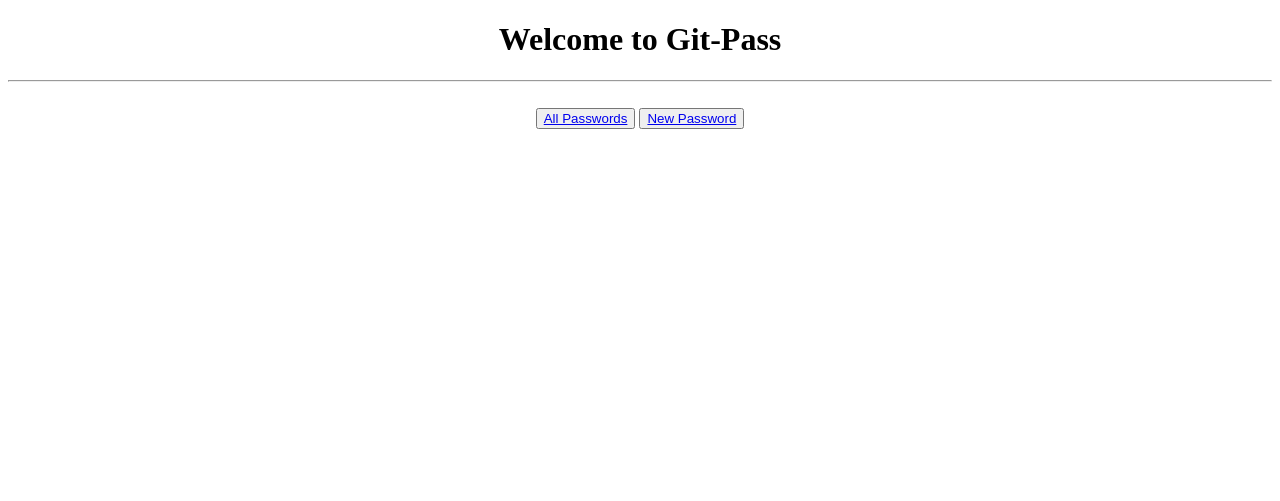
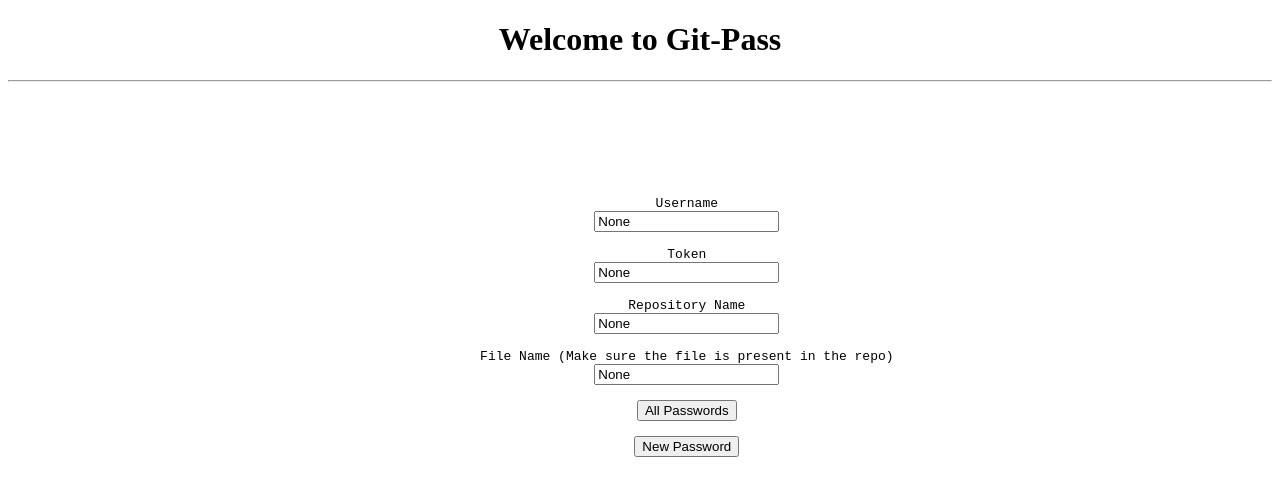
Before and after one commit to sahil-deo/git-pass, a Django app: page / in a window 1280 px wide. Shown: the top 501 px of the page. Run offline with Django 5.2, Linux system fonts and the light colour scheme.

Commit message:
Added Support for Encryption. View  Passwords.

```diff
--- a/passmanager/templates/home.html
+++ b/passmanager/templates/home.html
@@ -9,7 +9,28 @@
         </h1>
         <hr>
         <br>
-            <button><a href="passwords/">All Passwords</a></button>
-            <button><a href="new">New Password</a></button>
+
+    <pre>
+
+        <form action="" method="post">
+            {% csrf_token %}
+
+            <label for="username">Username</label>
+            <input type="text" name="username" id="username" value="{{username}}">
+
+            <label for="token">Token</label>
+            <input type="text" name="token" id="token" value="{{token}}">
+
+            <label for="repo">Repository Name</label>
+            <input type="text" name="repo" id="repo" value="{{repo}}">
+
+            <label for="path">File Name (Make sure the file is present in the repo)</label>
+            <input type="text" name="path" id="path" value="{{path}}">
+
+            <input type="submit" name="action" value="All Passwords">
+
+            <input type="submit" name="action" value="New Password">
+        </form>
+    </pre>
     </center>
 {%endblock%}
--- a/passmanager/views.py
+++ b/passmanager/views.py
@@ -1,29 +1,56 @@
-from django.shortcuts import render
-from django.http import HttpResponse
+from django.shortcuts import render, redirect
+from django.http import HttpResponse, HttpResponseRedirect
 from django.template import loader
 import base64
 import json
 import requests
+from Crypto.Protocol.KDF import PBKDF2
+from Crypto.Cipher import AES
+from Crypto.Random import get_random_bytes
 
 # Create your views here.
 
 def passwords(request):
-    return HttpResponse("Cyber World")
+
+    if request.method == 'POST':
+        _token = request.COOKIES.get('_token')
+        _repo = request.COOKIES.get('_repo')
+        _username = request.COOKIES.get('_username')
+        _path = request.COOKIES.get('_path')
+
+
+        old_content = get_file_from_github(_username, _repo, _path, "password",  _token)
+        print(old_content)
+        content = convertFromString(old_content)
+        print(content)
+        context = {'content': content}
+        return render(request, 'passwords.html', context)
+
+
+    return render(request, 'getdata.html')
 
 
 def newpassword(request):
 
     if request.method == 'POST':
 
+        _name = request.POST.get('name')
+        _uname = request.POST.get('uname')
+        _pass = request.POST.get('password')
 
-        content = request.POST.get('name') + ":" + request.POST.get('uname') + ":" + request.POST.get('password') + "\n";
+        _token = request.COOKIES.get('_token')
+        _repo = request.COOKIES.get('_repo')
+        _username = request.COOKIES.get('_username')
+        _path = request.COOKIES.get('_path')
 
-        old_content = get_file_from_github(request.POST.get('username'), request.POST.get('repo'), request.POST.get('path'), request.POST.get('token'))
+        content = [_name, _uname, _pass]
+
+        old_content = convertFromString(get_file_from_github(_username, _repo, _path, "password", _token))
         print(old_content)
-        content = content + old_content
-        print(content)
+        old_content.append(content)
+        print(old_content)
 
-        push_to_github(request.POST.get('token'), request.POST.get('username'), request.POST.get('repo'), request.POST.get('path'), content)
+        push_to_github(_token, _username, _repo, _path, convertToString(old_content), "password")
 
     # template = loader.get_template('new.html')
     # return HttpResponse(template.render(), request)
@@ -32,13 +59,68 @@
 
 
 
+
 def home(request):
-    template = loader.get_template('home.html')
-    return HttpResponse(template.render())
+    c_token = request.COOKIES.get('_token')
+    c_repo = request.COOKIES.get('_repo')
+    c_username = request.COOKIES.get('_username')
+    c_path = request.COOKIES.get('_path')
 
 
 
-def push_to_github(token, owner, repo, path, new_content, commit_msg="Update via token", branch="main"):
+    if request.method == 'POST':
+
+        _token = request.POST.get('token')
+        _repo = request.POST.get('repo')
+        _username = request.POST.get('username')
+        _path = request.POST.get('path')
+        _action = request.POST.get('action')
+
+        if _action == "All Passwords":
+            redirect_url = "/passwords/"
+        elif _action == "New Password":
+            redirect_url = "/new/"
+        else:
+            redirect_url = "/"  # fallback
+
+        response = HttpResponseRedirect(redirect_url)
+        if c_token == "none" or (c_token != _token):
+            response.set_cookie('_token', _token)
+        if c_repo == "none" or c_repo != _repo:
+            response.set_cookie('_repo', _repo)
+        if c_path == "none" or c_path != _path:
+            response.set_cookie('_path', _path)
+        if c_username == "none" or c_username != _username:
+            response.set_cookie('_username', _username)
+        return response
+
+    t = ""
+    r = ""
+    p = ""
+    u = ""
+
+    if c_token != "none":
+        t = c_token
+    if c_repo != "none":
+        r = c_repo
+    if c_path != "none":
+        p = c_path
+    if c_username != "none":
+        u = c_username
+
+    context = {
+        'token': t,
+        'repo': r,
+        'path': p,
+        'username': u
+    }
+
+    template = loader.get_template('home.html')
+    return HttpResponse(template.render(context, request))
+
+
+
+def push_to_github(token, owner, repo, path, new_content, password, commit_msg="Update via token", branch="main"):
     headers = {
         "Authorization": f"token {token}",
         "Accept": "application/vnd.github+json"
@@ -54,7 +136,7 @@
         sha = None  # File does not exist yet
 
     # Prepare content
-    encoded_content = base64.b64encode(new_content.encode()).decode()
+    encoded_content = base64.b64encode(enc(new_content, password).encode()).decode()
     payload = {
         "message": commit_msg,
         "content": encoded_content,
@@ -73,7 +155,7 @@
         print("❌ Error:", result.text)
         return None
 
-def get_file_from_github(owner, repo, path, token=None, branch="main"):
+def get_file_from_github(owner, repo, path, password, token=None, branch="main"):
     url = f"https://api.github.com/repos/{owner}/{repo}/contents/{path}"
     headers = {
         "Accept": "application/vnd.github.v3+json"
@@ -87,6 +169,69 @@
     if response.status_code == 200:
         content_data = response.json()
         decoded_content = base64.b64decode(content_data['content']).decode()
+        if len(decoded_content) > 10:
+            dec_content = denc(decoded_content, password)
+            return dec_content
+            pass
         return decoded_content
     else:
         raise Exception(f"Error fetching file: {response.status_code} - {response.text}")
+
+
+def convertToString(lst):
+
+   # Input list of lists
+
+    # Flatten the list and join with ':'
+    result = ':'.join(word for group in lst for word in group)
+    return result
+
+
+def convertFromString(s):
+    s = s[0:]
+    print(s)
+    words = [w for w in s.split(':') if w]
+    # Group every 3 words into sublists
+    result = [words[i:i+3] for i in range(0, len(words), 3)]
+    return result
+
+
+def enc(data, password):
+
+    data = data.encode()
+
+    # Derive key
+    salt = get_random_bytes(16)  # chatGPT: random salt, store this
+    key = PBKDF2(password, salt, dkLen=32)
+
+    # Encrypt
+    cipher = AES.new(key, AES.MODE_GCM)
+    ciphertext, tag = cipher.encrypt_and_digest(data)
+
+    # Combine salt + nonce + tag + ciphertext
+    encrypted_blob = salt + cipher.nonce + tag + ciphertext
+
+    # Encode to base64 for storage/transmission
+    encrypted_b64 = base64.b64encode(encrypted_blob).decode()
+
+    print("Encrypted (base64):", encrypted_b64)
+
+    return encrypted_b64
+
+
+
+def denc(data, password):
+    # Decode from base64 to binary
+    raw = base64.b64decode(data)  # chatGPT: decode before splitting
+
+    # Extract parts
+    salt, nonce, tag, ciphertext = raw[:16], raw[16:32], raw[32:48], raw[48:]
+    key = PBKDF2(password, salt, dkLen=32)
+
+    # Decrypt
+    cipher = AES.new(key, AES.MODE_GCM, nonce=nonce)
+    plaintext = cipher.decrypt_and_verify(ciphertext, tag)
+
+    print("Decrypted:", plaintext.decode())
+
+    return plaintext.decode()
```
Also changed, not shown: passmanager/templates/getdata.html (added, +34 -0 lines), passmanager/templates/new.html (+3 -13 lines), passmanager/templates/passwords.html (added, +37 -0 lines).
